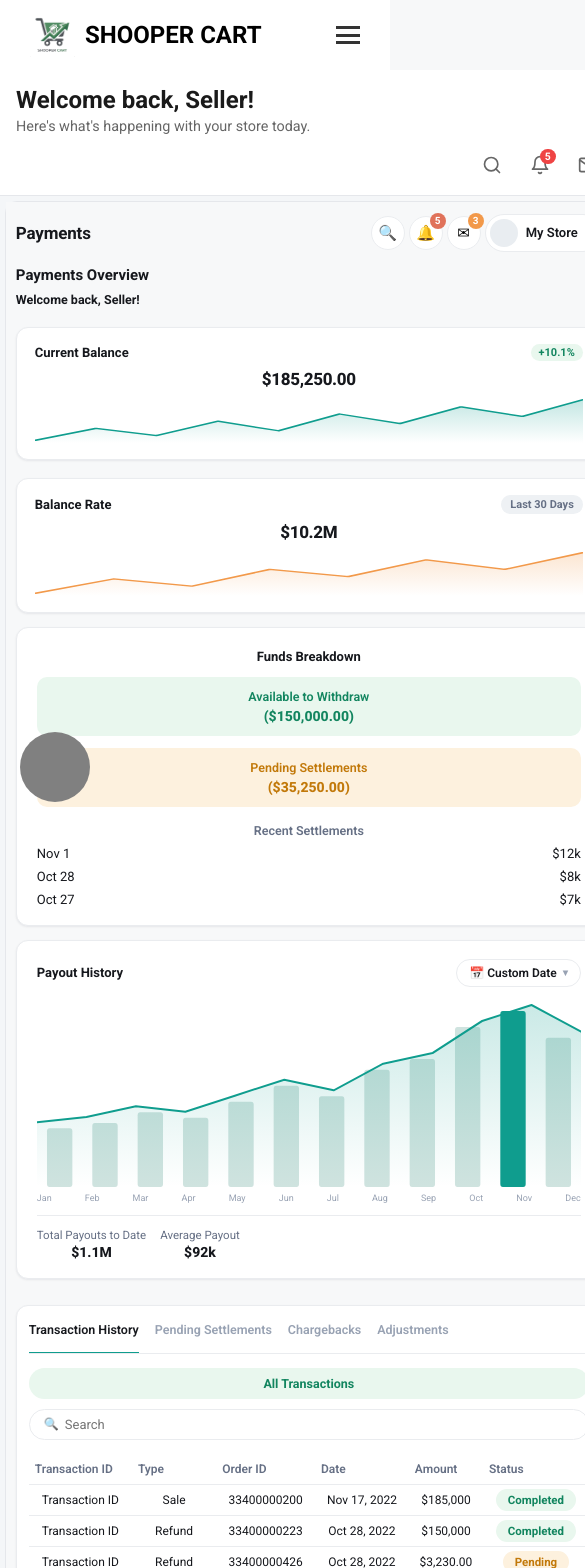
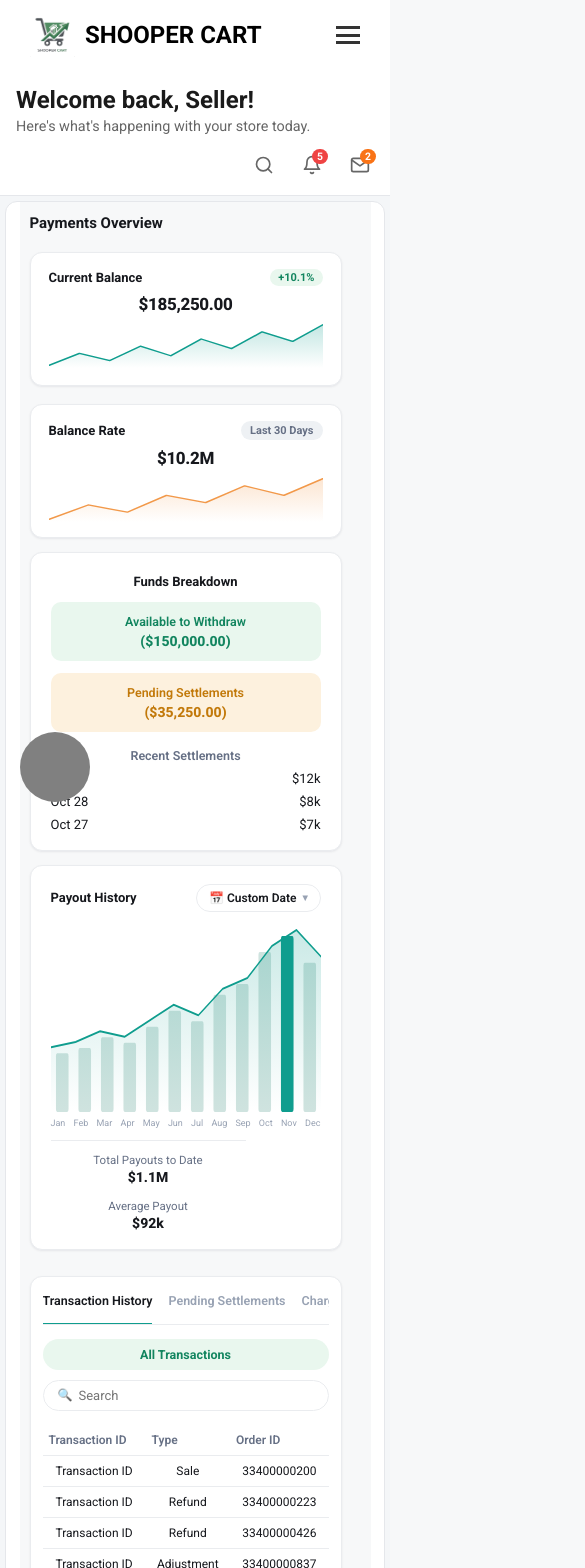
Before and after one commit to nitishkumar085/shoppercart, a React (Vite) app in the folder seller/: page /dashboard/payment in a window 390 px wide. Shown: the top 1568 px of the page, 585 px wide, since content can reach past the window. Built offline with nearby package versions, Linux system fonts and the light colour scheme; sample sign-in values are in the browser's storage.

Commit message:
ui modification

```diff
--- a/seller/src/pages/payments/Payments.jsx
+++ b/seller/src/pages/payments/Payments.jsx
@@ -143,29 +143,10 @@ export default function Payments() {
 
   return (
     <div className="pay-dashboard">
-      {/* Top bar */}
-      <header className="pay-topbar">
-        <h1>Payments</h1>
-        <div className="pay-topbar-actions">
-          <button className="pay-icon-btn" aria-label="Search">&#128269;</button>
-          <button className="pay-icon-btn" aria-label="Notifications">
-            &#128276;
-            <span className="pay-badge">5</span>
-          </button>
-          <button className="pay-icon-btn" aria-label="Messages">
-            &#9993;
-            <span className="pay-badge pay-badge-alt">3</span>
-          </button>
-          <button className="pay-account-btn">
-            <span className="pay-avatar" /> My Store <span className="pay-caret">&#9662;</span>
-          </button>
-        </div>
-      </header>
 
       {/* Sub header */}
       <div className="pay-subheader">
         <h2>Payments Overview</h2>
-        <span className="pay-welcome">Welcome back, Seller!</span>
       </div>
 
       {/* Top row */}
--- a/seller/src/pages/payments/payments.css
+++ b/seller/src/pages/payments/payments.css
@@ -558,7 +558,7 @@
 
 @media (max-width: 560px){
   .pay-dashboard{ padding:14px 14px 28px; }
-  .pay-card{ border-radius:12px; }
+  .pay-card{ border-radius:12px;width: 80vw;overflow: hidden; }
 
   .pay-topbar h1{ font-size:19px; }
   .pay-icon-btn{ width:34px; height:34px; }
@@ -579,7 +579,7 @@
 }
 
 @media (max-width: 400px){
-  .pay-dashboard{ padding:12px 10px 24px; }
+  .pay-dashboard{ padding:12px 10px 24px; width: 90vw; }
   .pay-topbar h1{ font-size:17px; }
   .pay-topbar-actions{ gap:4px; }
 
@@ -590,14 +590,14 @@
   .pay-spark{ height:46px; }
 
   .pay-payout-labels span{ font-size:9px; }
-  .pay-payout-stats{ gap:14px; }
-  .pay-stat-value{ font-size:14px; }
+  .pay-payout-stats{ gap:14px;width: 50vw; }
+  .pay-stat-value{ font-size:14px;width: 50vw; }
 
-  .pay-main-tab{ font-size:12.5px; }
+  .pay-main-tab{ font-size:12.5px;width: 50vw;}
 
-  .pay-table{ min-width:560px; }
+  .pay-table{ min-width:560px;width: 50vw; }
 
-  .pay-qa-btn{ font-size:12.5px; padding:10px 14px; }
+  .pay-qa-btn{ font-size:12.5px; padding:10px 14px; width: 50vw;}
 }
 
 @media (prefers-reduced-motion: reduce){
```
